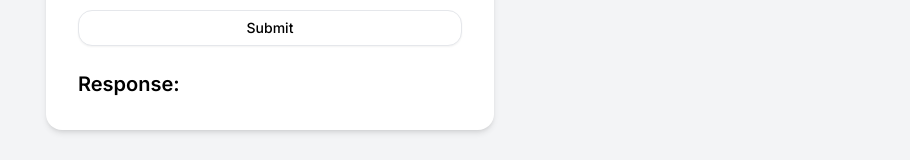
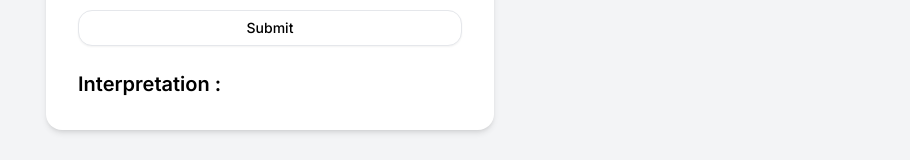
Before and after one commit to Tirth-chokshi/LyricSense-AI, a Next.js app: page / in a window 1280 px wide. Shown: the part 422-582 px from the top of the page, without its empty margins (370-1280 px from the left). Built offline with nearby package versions, Linux system fonts and the light colour scheme.

Commit message:
Update page.js
Changed name from response to interpretation in page.js file

```diff
--- a/src/app/page.js
+++ b/src/app/page.js
@@ -79,7 +79,7 @@
           <Button type="submit" variant="outline" className="w-full">Submit</Button>
         </form>
         <div className="mt-6">
-          <h2 className="text-xl font-semibold">Response:</h2>
+          <h2 className="text-xl font-semibold">Interpretation :</h2>
           <div className="prose dark:prose-dark space-y-4">
             {loading ? (
               <div className="flex justify-center items-center">
```
